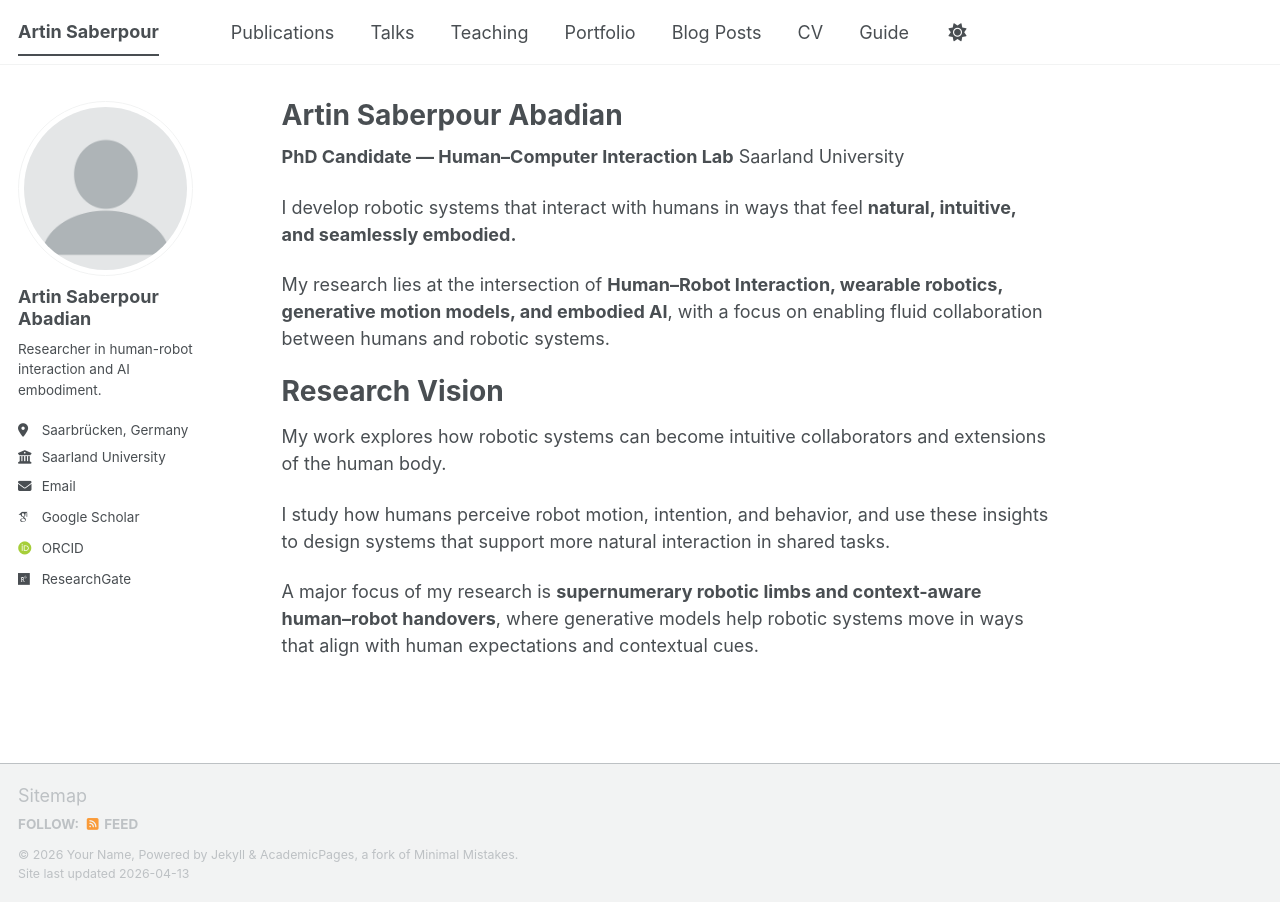
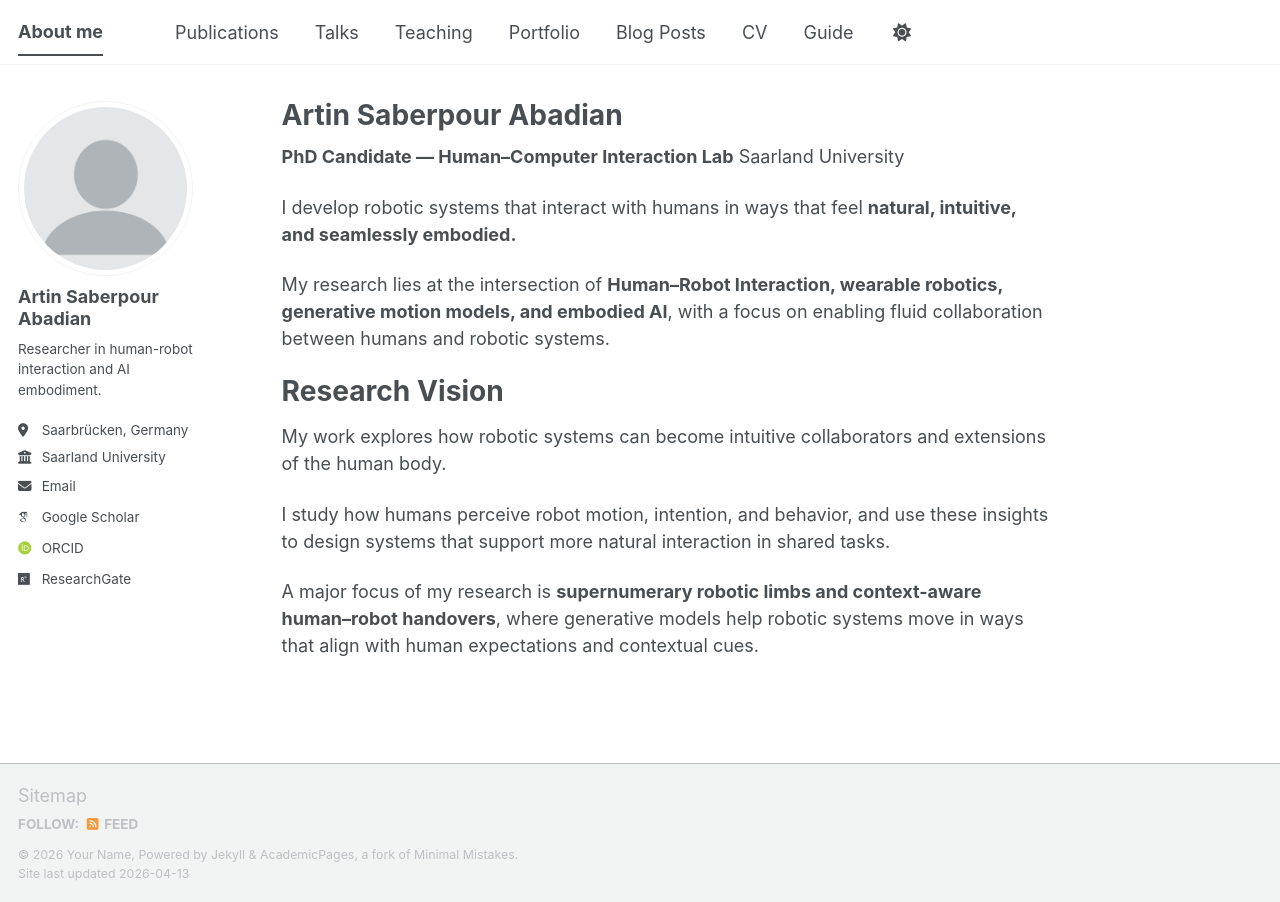
Before and after one commit to artin-saberpour/artin-saberpour.github.io, a Jekyll site: the page built from _pages/about.md, in a window 1280 px wide. Built offline with Jekyll 4.4.1, drawn with Linux system fonts in a browser that asks for light colours; some web fonts are replaced; a script bundle is joined from its source files by our own code; library files that are not in the unit come from our copies.

Commit message:
Update site title in configuration file

```diff
--- a/_config.yml
+++ b/_config.yml
@@ -9,7 +9,7 @@
 # Basic Site Settings
 locale                   : "en-US"
 site_theme               : "default" # The available themes options are "default", "air", "sunrise", "mint", "dirt" and "contrast"
-title                    : "Artin Saberpour"
+title                    : "About me"
 title_separator          : "-"
 name                     : &name "Your Name"
 description              : &description "Your Name's academic portfolio"   # Update this with a general description of your site, this is the default if not overridden by a page
```
